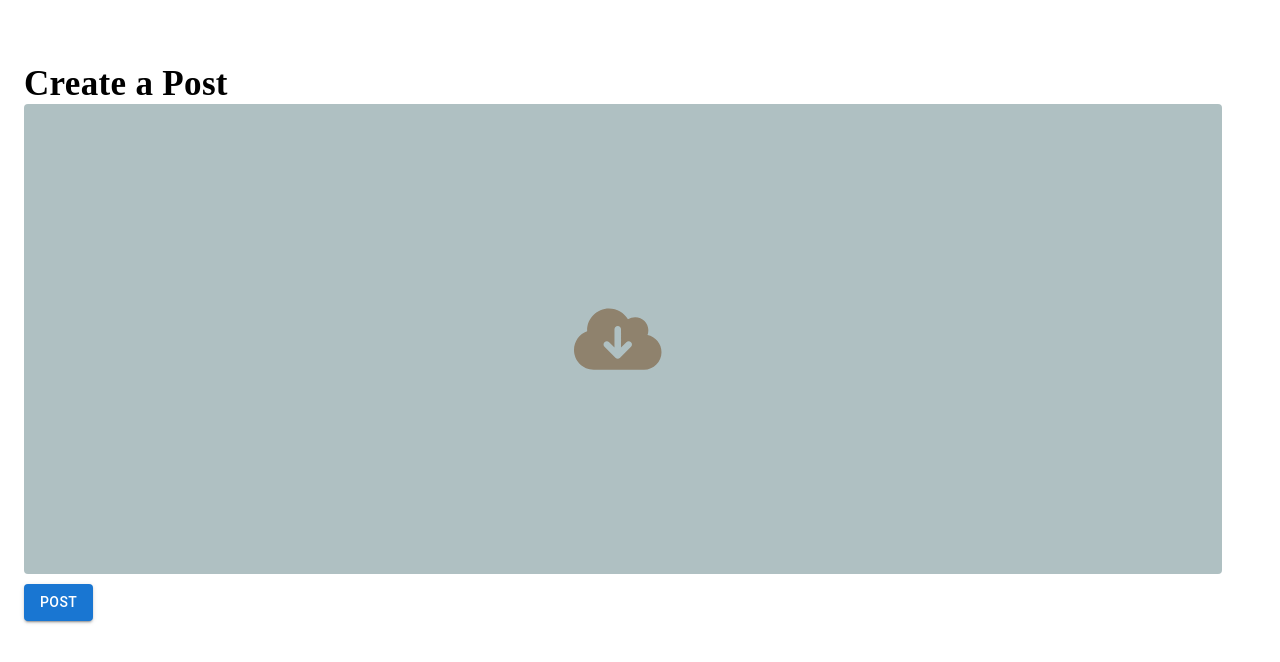
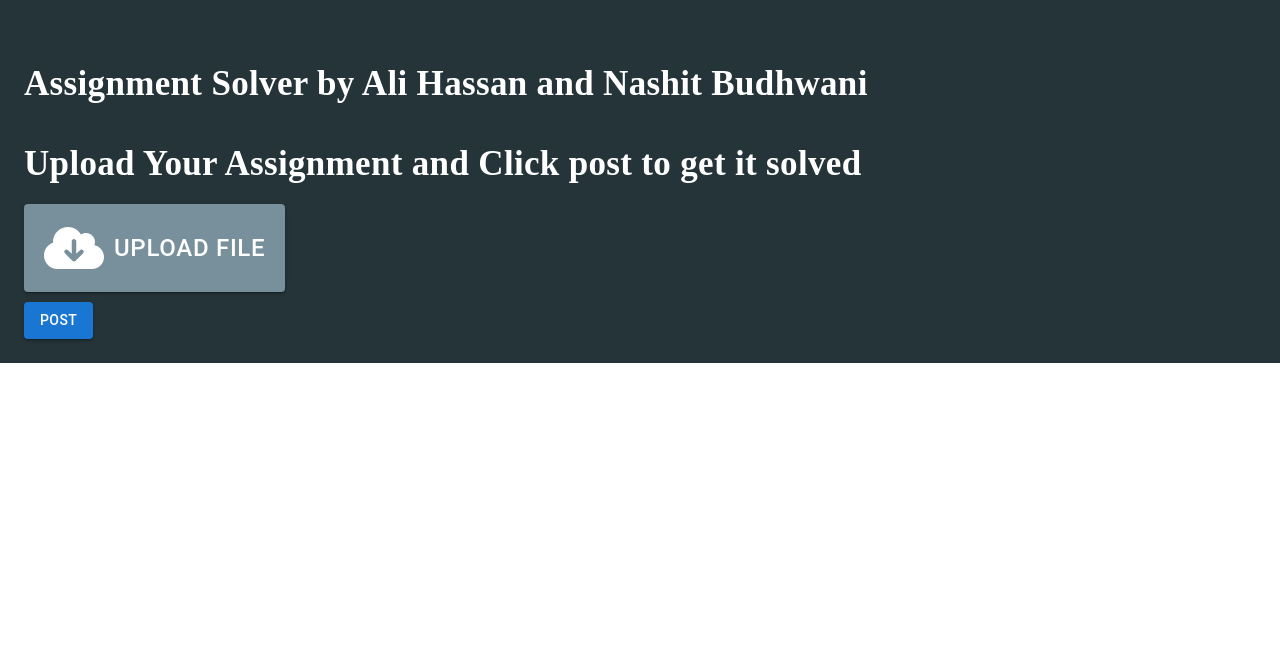
Before and after one commit to nashitbudhwani/AssignmentSolver, a React (Create React App) app in the folder frontend/: page / in a window 1280 px wide. Shown: the top 662 px of the page. Built offline with nearby package versions, Linux system fonts and the light colour scheme; no server answers.

Commit message:
Assignment Solver

```diff
--- a/frontend/src/App.css
+++ b/frontend/src/App.css
@@ -14,18 +14,12 @@
 }
 
 .App-header {
-  background-color: #282c34;
   min-height: 100vh;
   display: flex;
   flex-direction: column;
   align-items: center;
   justify-content: center;
   font-size: calc(10px + 2vmin);
-  color: white;
-}
-
-.App-link {
-  color: #61dafb;
 }
 
 @keyframes App-logo-spin {
--- a/frontend/src/components/UploadButton.js
+++ b/frontend/src/components/UploadButton.js
@@ -22,22 +22,22 @@ function UploadButton({ icon, onPostIdUpdate, onFileSelect }) {
   return (
     <>
       <Button
-        variant="none"
-        color="normal"
+        variant="contained"
+        color="primary"
         sx={{
-          m: 0,
-          px: "550px",
-          py: "200px",
-          backgroundColor: "#afc0c2",
-          transition: "background-color 0.3s", // Optional: Add a transition for a smoother effect
+          backgroundColor: "#78909c",
+          transition: "background-color 0.3s",
           "&:hover": {
-            backgroundColor: "#78909c", // Change the background color on hover
+            backgroundColor: "#546e7a",
           },
+          // Adjust the padding and fontSize according to your requirements
+          p: "20px",
+          fontSize: "1.5rem",
         }}
         onClick={handleButtonClick}
       >
-        <FontAwesomeIcon icon={icon} style={{ marginRight: "10px", fontSize: '5em', color:'#8f826d'}} />
-        {/* Adjust the width and fontSize according to your requirements */}
+        <FontAwesomeIcon icon={icon} style={{ marginRight: "10px", fontSize: '2em', color:'#fff'}} />
+        Upload File
       </Button>
       <input
         type="file"
--- a/frontend/src/pages/chat.js
+++ b/frontend/src/pages/chat.js
@@ -1,11 +1,16 @@
 import React, { useState } from "react";
 import axios from "axios";
-import { Typography, Box, Button, TextField } from "@mui/material";
+import { Typography, Box, Button, TextField, Paper } from "@mui/material";
 
 function Chat({ answer }) {
   const [content, setContent] = useState(answer.text || "");
+  const [gptAnswer, setGptAnswer] = useState("");
+  const [paraphrasedAnswer, setParaphrasedAnswer] = useState("");
+  const [isAnswerEnabled, setIsAnswerEnabled] = useState(false);
+  const [isParaphraserEnabled, setIsParaphraserEnabled] = useState(false);
 
   const chatApi = process.env.REACT_APP_API + "/gpt";
+  const pharaphraseApi = process.env.REACT_APP_API + "/paraphrase";
 
   const handleChatClick = async () => {
     try {
@@ -22,6 +27,31 @@ function Chat({ answer }) {
       );
 
       console.log("Message sent successfully:", uploadResponse.data);
+      setGptAnswer(uploadResponse.data.answer);
+      setIsAnswerEnabled(true);
+      return uploadResponse.data;
+    } catch (error) {
+      console.error("Failed to send message!", error);
+    }
+  };
+
+  const handlePharaphaseClick = async () => {
+    try {
+      const uploadResponse = await axios.post(
+        pharaphraseApi,
+        {
+          input_text: gptAnswer,
+        },
+        {
+          headers: {
+            "Content-Type": "application/json",
+          },
+        }
+      );
+
+      console.log("Message sent successfully:", uploadResponse.data);
+      setParaphrasedAnswer(uploadResponse.data.answer);
+      setIsParaphraserEnabled(true);
       return uploadResponse.data;
     } catch (error) {
       console.error("Failed to send message!", error);
@@ -32,6 +62,11 @@ function Chat({ answer }) {
     <Box>
       <Box sx={{ p: 3, mt: "5vh" }}>
         <TextField
+          label="Your Message"
+          variant="outlined"
+          fullWidth
+          multiline
+          rows={4}
           value={content}
           onChange={(e) => setContent(answer.text + e.target.value)}
         />
@@ -42,8 +77,40 @@ function Chat({ answer }) {
             marginTop: "10px",
           }}
         >
-          <Button variant="contained" color="primary" onClick={handleChatClick}>
+          <Paper sx={{ padding: 2, width: "45%", overflowWrap: "break-word" }}>
+            {!isAnswerEnabled && (
+              <Typography>
+                Search the retrieved text on chat GPT to find an answer
+              </Typography>
+            )}
+            {isAnswerEnabled && <Typography> Answer: {gptAnswer}</Typography>}
+          </Paper>
+          <Paper sx={{ padding: 2, width: "45%", overflowWrap: "break-word" }}>
+            {isParaphraserEnabled && (
+              <Typography> Paraphrased: {paraphrasedAnswer}</Typography>
+            )}
+          </Paper>
+        </div>
+        <div
+          style={{
+            display: "flex",
+            justifyContent: "space-between",
+            marginTop: "10px",
+          }}
+        >
+          <Button
+            variant="contained"
+            color="primary"
+            onClick={handleChatClick}
+          >
             Chat
+          </Button>
+          <Button
+            variant="contained"
+            color="primary"
+            onClick={handlePharaphaseClick}
+          >
+            Paraphrase
           </Button>
         </div>
       </Box>
--- a/frontend/src/pages/submitAssignment.js
+++ b/frontend/src/pages/submitAssignment.js
@@ -1,10 +1,6 @@
 import React, { useState } from "react";
 import axios from "axios";
-import {
-  Typography,
-  Box,
-  Button,
-} from "@mui/material";
+import { Typography, Box, Button } from "@mui/material";
 import { faCloudArrowDown } from "@fortawesome/free-solid-svg-icons";
 import UploadButton from "../components/UploadButton";
 import Chat from "../pages/chat"; // Import your Chat component
@@ -14,8 +10,8 @@ function CreatePost() {
   const [content, setContent] = useState("");
   const [file, setFile] = useState(null);
   const [isChatEnabled, setIsChatEnabled] = useState(false);
-  const ocrApi= process.env.REACT_APP_API + "/ocr";
-  console.log("ocrApi",ocrApi);
+  const ocrApi = process.env.REACT_APP_API + "/ocr";
+  console.log("ocrApi", ocrApi);
   const handlePostClick = async () => {
     try {
       if (!file) {
@@ -26,18 +22,14 @@ function CreatePost() {
       const formData = new FormData();
       formData.append("image", file);
 
-      const uploadResponse = await axios.post(
-        ocrApi,
-        formData,
-        {
-          headers: {
-            "Content-Type": "multipart/form-data",
-          },
-        }
-      );
-     setContent(uploadResponse.data);
+      const uploadResponse = await axios.post(ocrApi, formData, {
+        headers: {
+          "Content-Type": "multipart/form-data",
+        },
+      });
+      setContent(uploadResponse.data);
       console.log("Files uploaded successfully:", uploadResponse.data);
-       setIsChatEnabled(true);
+      setIsChatEnabled(true);
       return uploadResponse.data;
     } catch (error) {
       console.error("Failed to upload file!", error);
@@ -45,11 +37,12 @@ function CreatePost() {
   };
 
   return (
-    <Box>
-      <Box sx={{ p: 3, mt: "5vh" }}>
+    <Box sx={{ mt: -5, pt: "0"}}>
+      <Box sx={{ p: 3, mt: "5vh", backgroundColor: "#253439", mb:'500px'}}>
         <Typography
           sx={{
-            color: "#000",
+            my: "40px",
+            color: "#fff",
             fontFamily: "Montserrat",
             fontSize: "35px",
             fontStyle: "normal",
@@ -57,7 +50,20 @@ function CreatePost() {
             lineHeight: "normal",
           }}
         >
-          Create a Post
+          Assignment Solver by Ali Hassan and Nashit Budhwani
+        </Typography>
+        <Typography
+          sx={{
+            my: "20px",
+            color: "#fff",
+            fontFamily: "Montserrat",
+            fontSize: "35px",
+            fontStyle: "normal",
+            fontWeight: "800",
+            lineHeight: "normal",
+          }}
+        >
+          Upload Your Assignment and Click post to get it solved
         </Typography>
         <Box>
           {isChatEnabled ? (
@@ -78,7 +84,11 @@ function CreatePost() {
           }}
         >
           {!isChatEnabled && (
-            <Button variant="contained" color="primary" onClick={handlePostClick}>
+            <Button
+              variant="contained"
+              color="primary"
+              onClick={handlePostClick}
+            >
               Post
             </Button>
           )}
```
Also changed, not shown: frontend/src/assets/bacground_img_home.jpg (added).
